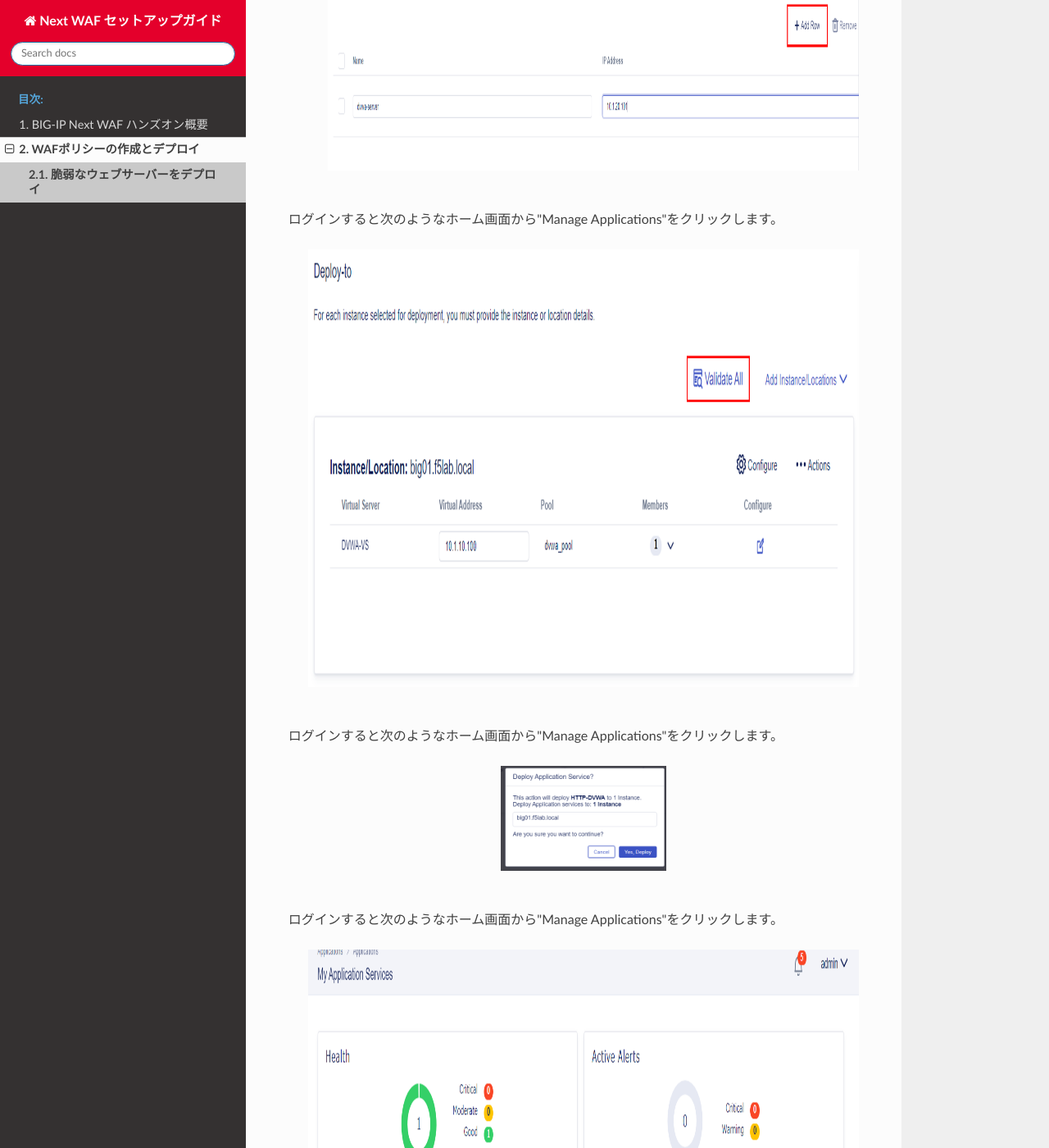
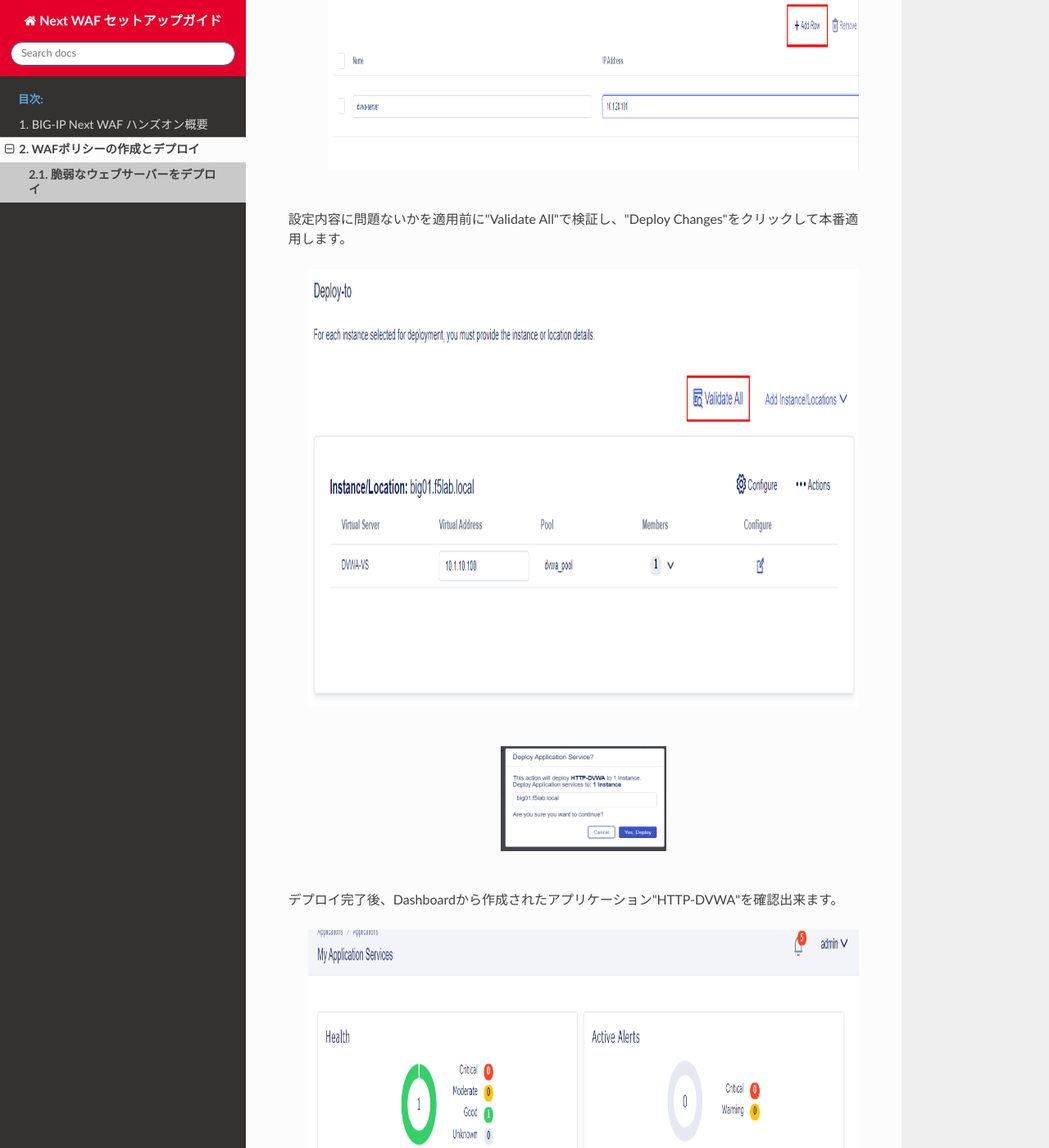
Before and after one commit to BeF5/f5j-easy-setup-next-waf, a Sphinx documentation site: the page built from docs/content02/module01/module01.rst, in a window 1280 px wide and 1400 px high, scrolled down 6332 px. Shown: the whole window at 82% size. Built offline with Sphinx 7.4.7 and the Read the Docs theme 2.0.0, drawn with Linux system fonts in a browser that asks for light colours.

Commit message:
Update module01.rst

```diff
--- a/docs/content02/module01/module01.rst
+++ b/docs/content02/module01/module01.rst
@@ -103,21 +103,19 @@
       :align: center
    |
 
-ログインすると次のようなホーム画面から"Manage Applications"をクリックします。
+設定内容に問題ないかを適用前に"Validate All"で検証し、"Deploy Changes"をクリックして本番適用します。
 
    .. image:: images/Picture11.png
       :scale: 40%
       :align: center
    |
 
-ログインすると次のようなホーム画面から"Manage Applications"をクリックします。
-
    .. image:: images/Picture12.png
       :scale: 40%
       :align: center
    |
 
-ログインすると次のようなホーム画面から"Manage Applications"をクリックします。
+デプロイ完了後、Dashboardから作成されたアプリケーション"HTTP-DVWA"を確認出来ます。
 
    .. image:: images/Picture13.png
       :scale: 40%
```
